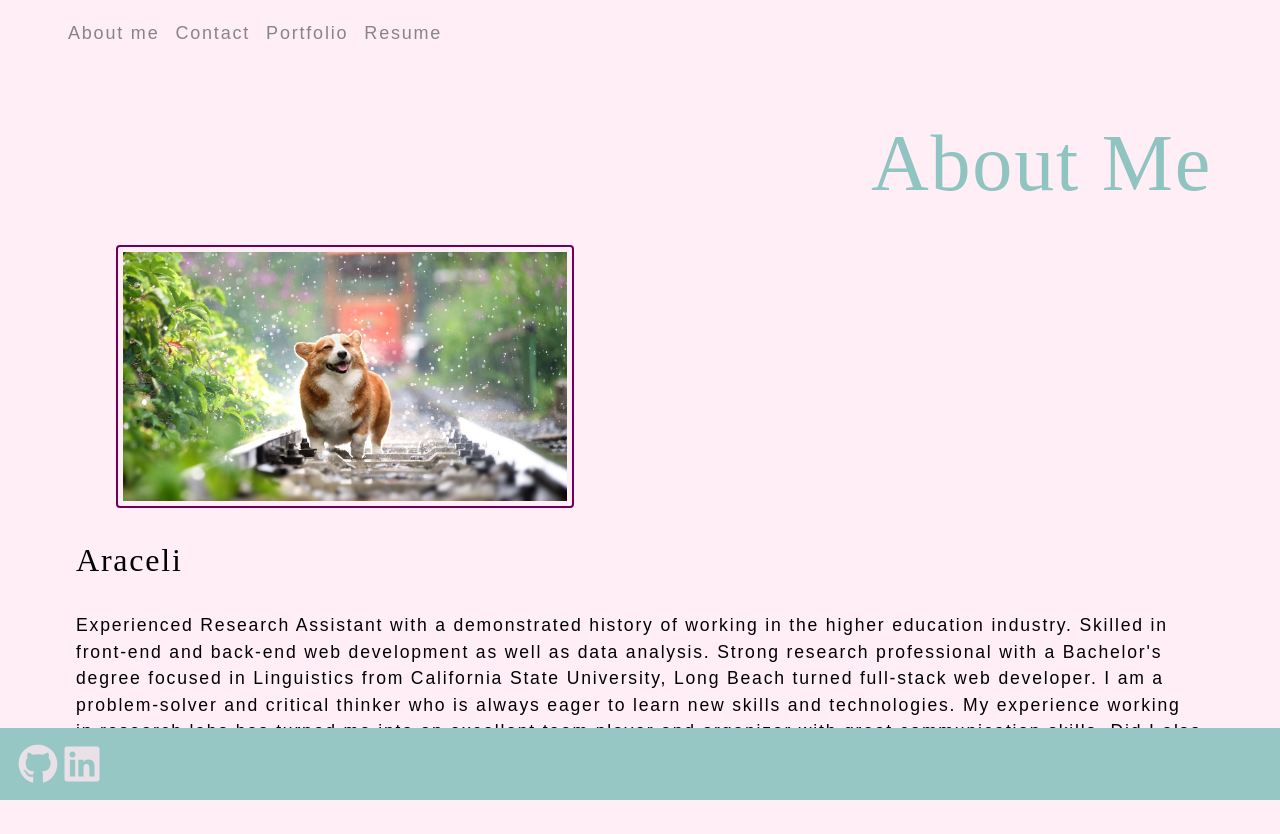
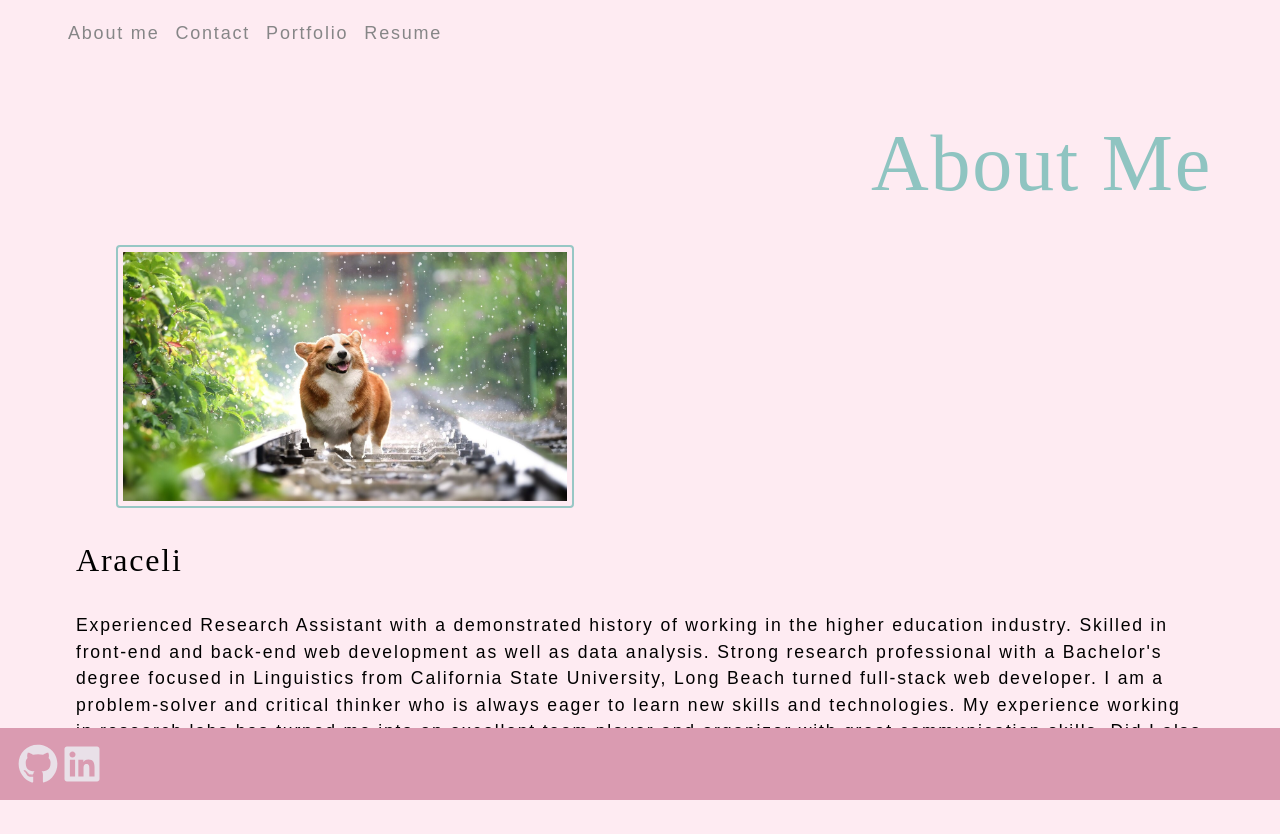
Before and after one commit to Araceli4690/react-portfolio, a React (Create React App) app: page / in a window 1280 px wide. Built offline with nearby package versions, Linux system fonts and the light colour scheme; a web font is replaced by a local one.

Commit message:
final app color

```diff
--- a/src/index.css
+++ b/src/index.css
@@ -34,7 +34,7 @@ body {
   line-height: 1.5;
   font-size: 18px;
   letter-spacing: .1em;
-background-color: rgb(255, 238, 246);
+background-color: rgb(254, 235, 242);
   color: var(--dark);
   font-family: 'Zen Kaku Gothic Antique', sans-serif;;
 
@@ -112,7 +112,7 @@ button[disabled] {
 }
 
 img {
-  border: 2px solid rgb(108, 0, 91);
+  border: 2px solid rgb(151, 199, 197);
   border-radius: 4px;
   padding: 5px;
 
@@ -166,7 +166,7 @@ textarea {
 .footer{
   margin-top: 1rem;
   padding: 1rem;
-  background-color: rgb(151, 199, 197);
+  background-color: rgb(218, 155, 177);
   bottom: 0;
   position:fixed;
   left: 0;
```
